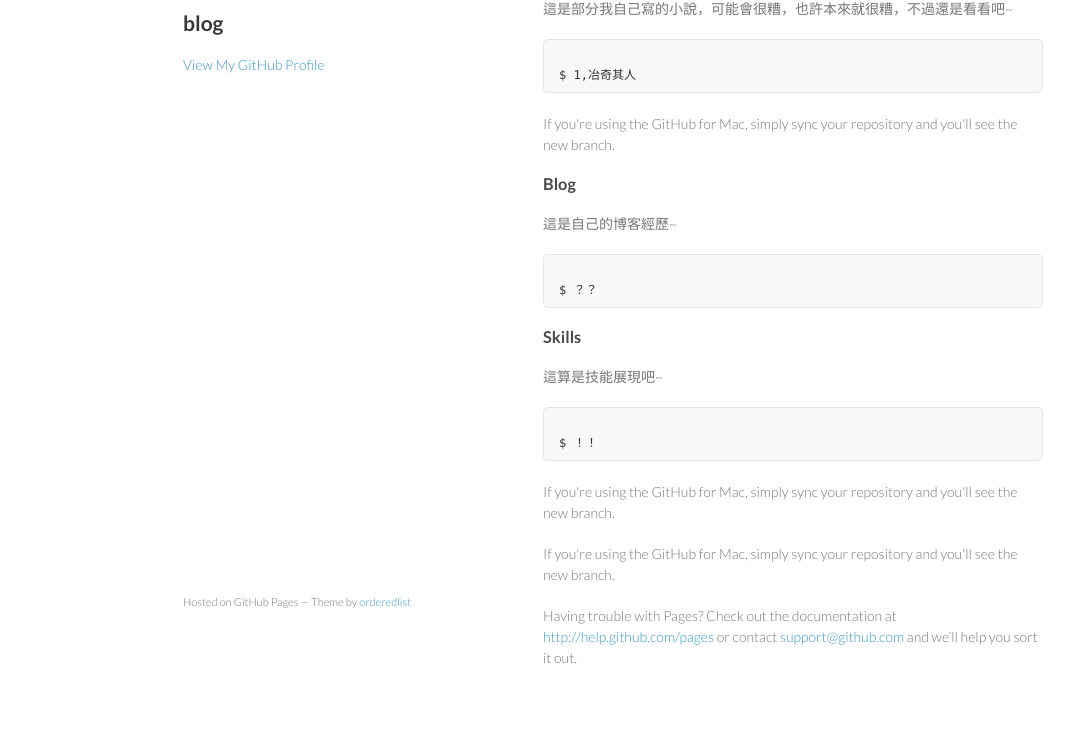
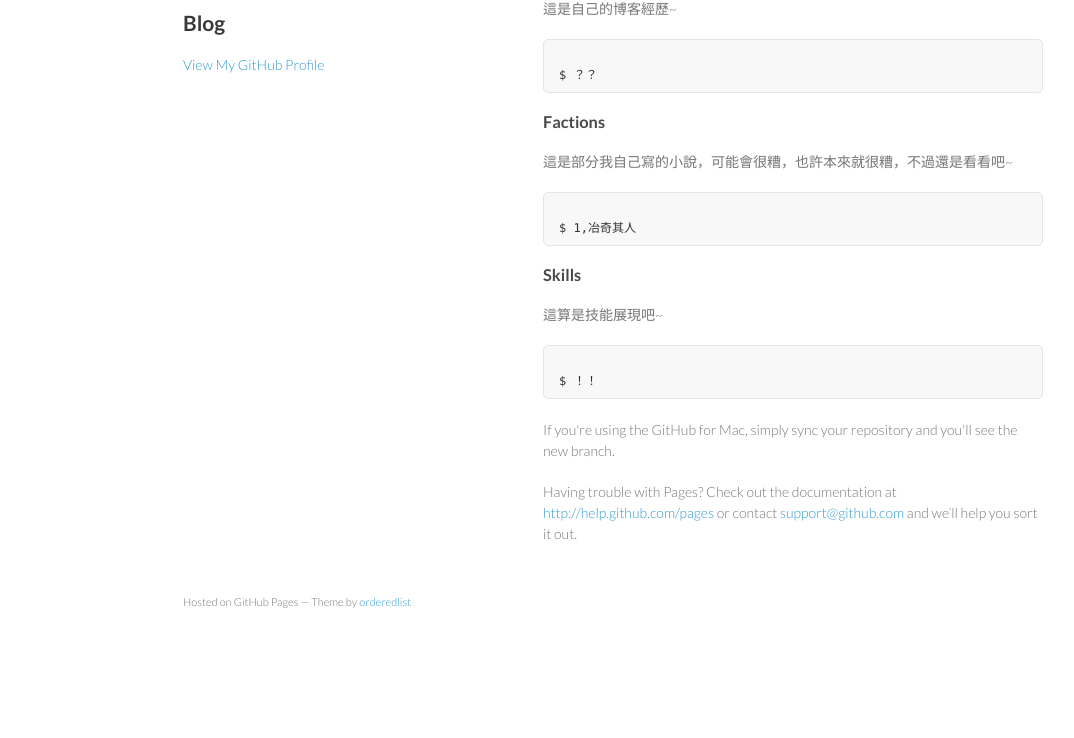
Before and after one commit to lucasLai/lucaslai.github.com, a plain HTML site: page index.html in a window 1280 px wide. Shown: the part 119-857 px from the top of the page, without its empty margins (27-1101 px from the left). After the commit the page ends 800 px from the top, so only its background shows below. Drawn offline with Linux system fonts and the light colour scheme.

Commit message:
Update index.html

```diff
--- a/index.html
+++ b/index.html
@@ -16,7 +16,7 @@
     <div class="wrapper">
       <header>
         <h1>賴柯</h1>
-        <h2>blog</h2>
+        <h2>Blog</h2>
 
 
         <p class="view"><a href="https://github.com/lucasLai">View My GitHub Profile</a></p>
@@ -25,6 +25,17 @@
       <section>
         <h3>
 </span>
+
+</a>Blog</h3>
+
+<p>這是自己的博客經歷~</p>
+
+<pre><code>
+$ ？？
+</code></pre>
+
+
+<h3>
 </a>Factions</h3>
 
 <p>這是部分我自己寫的小說，可能會很糟，也許本來就很糟，不過還是看看吧~</p>
@@ -33,16 +44,6 @@
 $ 1,冶奇其人
 </code></pre>
 
-<p>If you're using the GitHub for Mac, simply sync your repository and you'll see the new branch.</p>
-
-<h3>
-</a>Blog</h3>
-
-<p>這是自己的博客經歷~</p>
-
-<pre><code>
-$ ？？
-</code></pre>
 <h3>
 </a>Skills</h3>
 
@@ -52,7 +53,6 @@ $ ？？
 $ ！！
 </code></pre>
 
-<p>If you're using the GitHub for Mac, simply sync your repository and you'll see the new branch.</p>
 
 <p>If you're using the GitHub for Mac, simply sync your repository and you'll see the new branch.</p>
 
```
